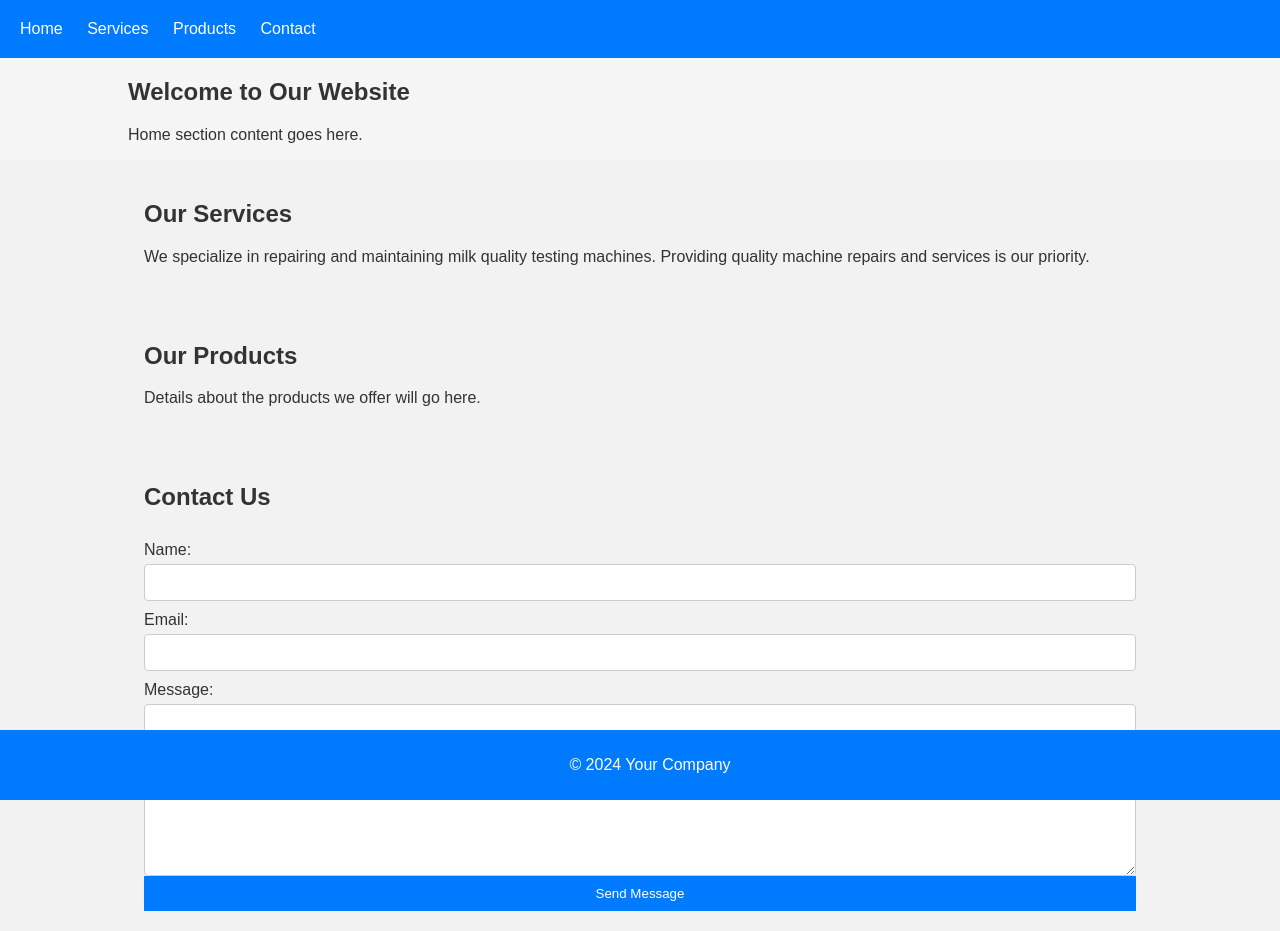
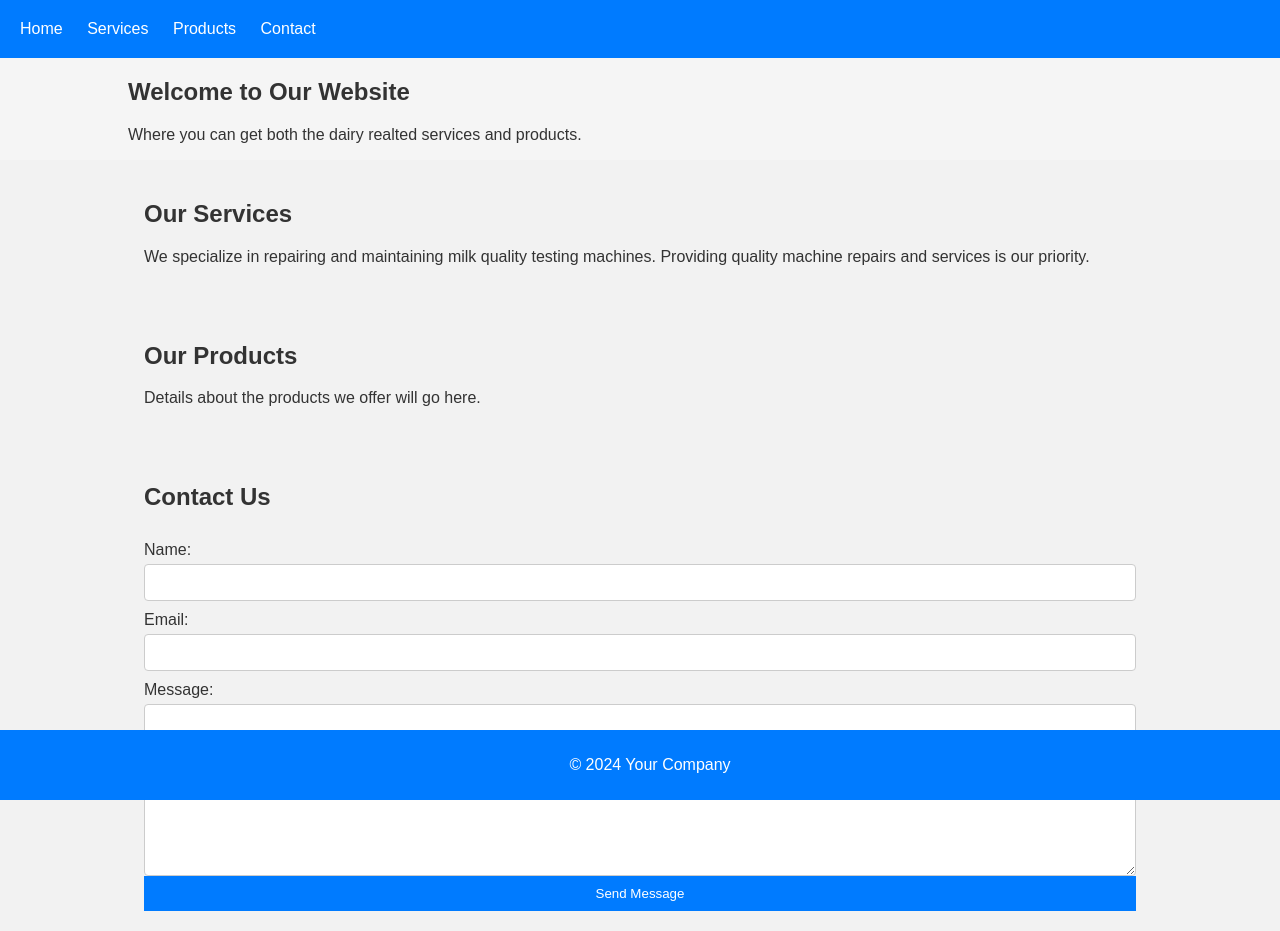
Before and after one commit to bhargavasaisai/Dairy_field, a plain HTML site: page index.html in a window 1280 px wide. Drawn offline with Linux system fonts and the light colour scheme; files that its build step writes are made by us from their sources.

Commit message:
index.html

```diff
--- a/index.html
+++ b/index.html
@@ -3,7 +3,7 @@
 <head>
     <meta charset="UTF-8">
     <meta name="viewport" content="width=device-width, initial-scale=1.0">
-    <title>Your Website</title>
+    <title>Dairy Services and Products</title>
     <link rel="stylesheet" href="assets/css/styles.css">
 </head>
 <body>
@@ -21,7 +21,7 @@
     <section id="home">
         <div class="container">
             <h1>Welcome to Our Website</h1>
-            <p>Home section content goes here.</p>
+            <p>Where you can get both the dairy realted services and products.</p>
         </div>
     </section>
 
```
